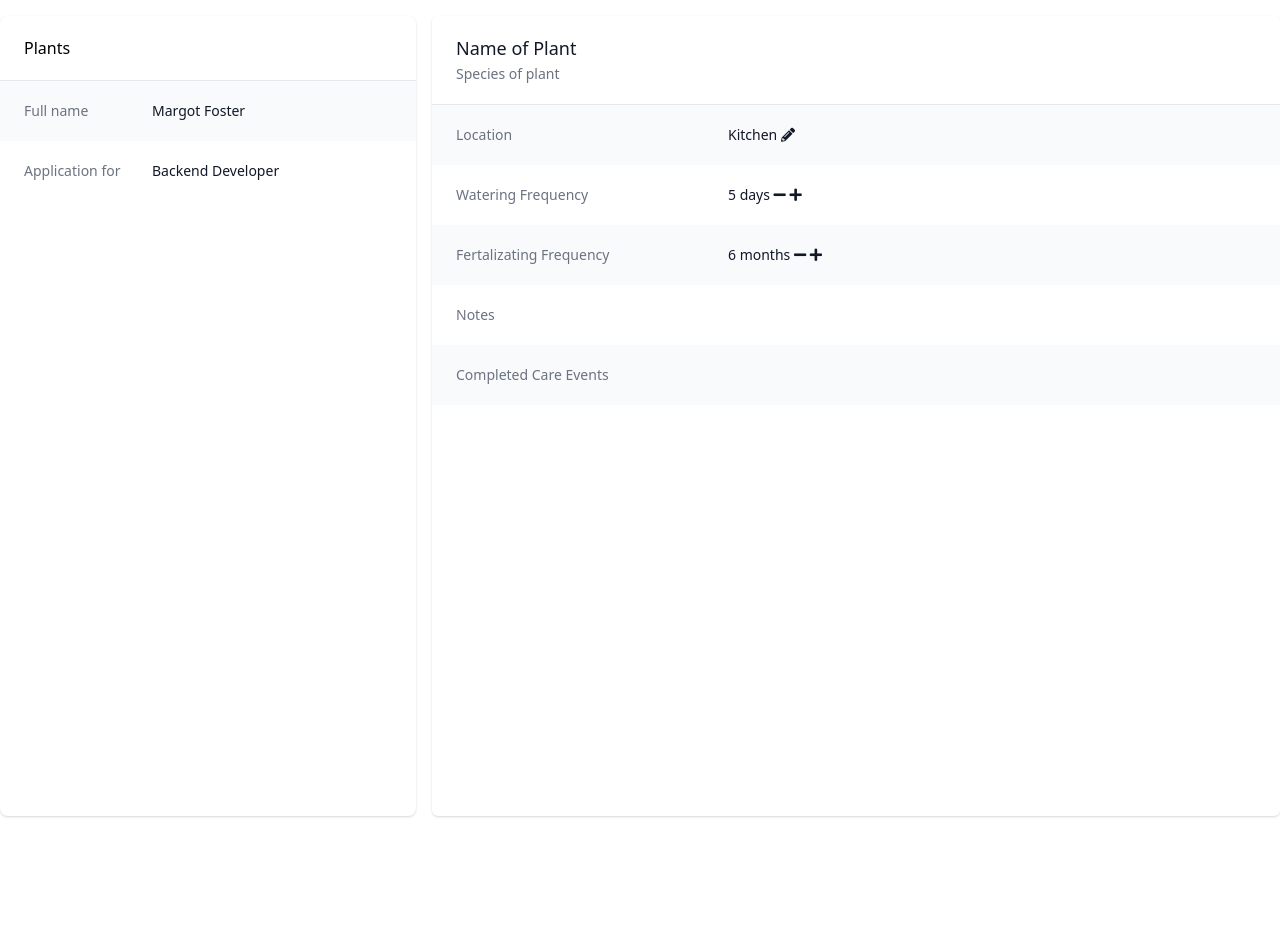
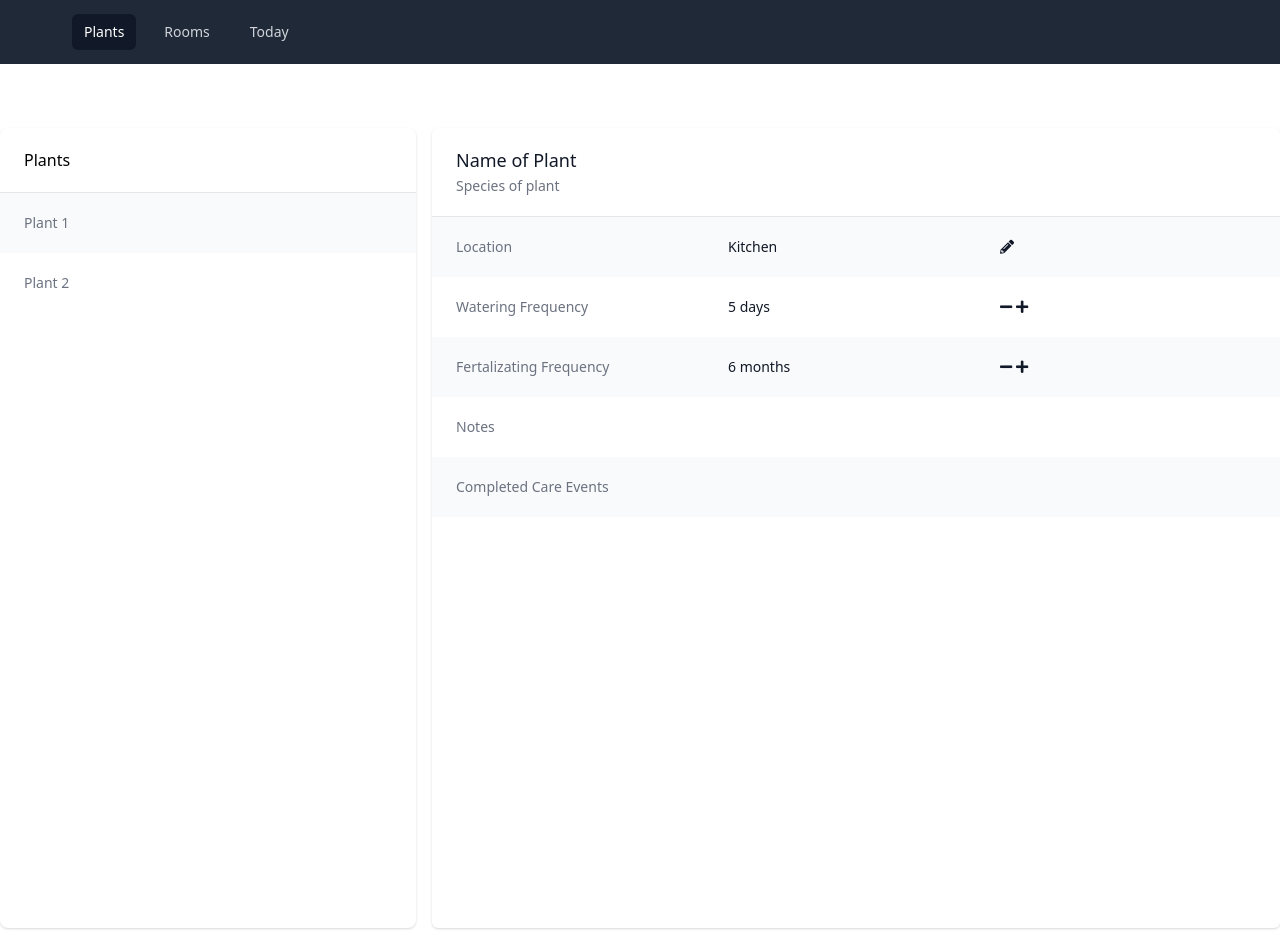
Before and after one commit to patrick-rush/rails-js-drip-frontend, a plain HTML site: page index.html in a window 1280 px wide. Before the commit the page ends 832 px from the top, so only its background shows below. Drawn offline with nearby package versions, Linux system fonts and the light colour scheme.

Commit message:
add navbar

```diff
--- a/index.html
+++ b/index.html
@@ -9,7 +9,47 @@
     </head>
     <body>
 
-        <!---->
+      <div>
+        <nav class="bg-gray-800">
+          <div class="max-w-7xl mx-auto px-4 sm:px-6 lg:px-8">
+            <div class="flex items-center justify-between h-16">
+              <div class="flex items-center">
+                <div class="hidden md:block">
+                  <div class="ml-10 flex items-baseline space-x-4">
+                    <!-- Current: "bg-gray-900 text-white", Default: "text-gray-300 hover:bg-gray-700 hover:text-white" -->
+                    <a href="#" class="bg-gray-900 text-white px-3 py-2 rounded-md text-sm font-medium">Plants</a>
+
+                    <a href="#" class="text-gray-300 hover:bg-gray-700 hover:text-white px-3 py-2 rounded-md text-sm font-medium">Rooms</a>
+
+                    <a href="#" class="text-gray-300 hover:bg-gray-700 hover:text-white px-3 py-2 rounded-md text-sm font-medium">Today</a>
+                  </div>
+                </div>
+              </div>
+            </div>
+          </div>
+
+          <!--
+            Mobile menu, toggle classes based on menu state.
+
+            Open: "block", closed: "hidden"
+          -->
+          <div class="hidden md:hidden">
+            <div class="px-2 pt-2 pb-3 space-y-1 sm:px-3">
+              <!-- Current: "bg-gray-900 text-white", Default: "text-gray-300 hover:bg-gray-700 hover:text-white" -->
+              <a href="#" class="bg-gray-900 text-white block px-3 py-2 rounded-md text-base font-medium">Plants</a>
+
+              <a href="#" class="text-gray-300 hover:bg-gray-700 hover:text-white block px-3 py-2 rounded-md text-base font-medium">Rooms</a>
+
+              <a href="#" class="text-gray-300 hover:bg-gray-700 hover:text-white block px-3 py-2 rounded-md text-base font-medium">Today</a>
+            </div>
+          </div>
+        </nav>
+        <main>
+          <div class="max-w-7xl mx-auto py-6 sm:px-6 lg:px-8">
+          </div>
+        </main>
+      </div>
+
         <div class="container mx-auto sm:grid grid-cols-3 gap-4 my-4">
 
 <!--
@@ -43,18 +83,12 @@
               <ul>
                 <div class="bg-gray-50 px-4 py-5 sm:grid sm:grid-cols-3 sm:gap-4 sm:px-6">
                   <li class="text-sm font-medium text-gray-500">
-            Full name
-          </li>
-          <li class="mt-1 text-sm text-gray-900 sm:mt-0 sm:col-span-2">
-            Margot Foster
+                    Plant 1
                   </li>
                 </div>
                 <div class="bg-white px-4 py-5 sm:grid sm:grid-cols-3 sm:gap-4 sm:px-6">
                   <li class="text-sm font-medium text-gray-500">
-            Application for
-          </li>
-          <li class="mt-1 text-sm text-gray-900 sm:mt-0 sm:col-span-2">
-            Backend Developer
+                    Plant 2
                   </li>
                 </div>
               </ul>
@@ -76,33 +110,37 @@
                   <li class="text-sm font-medium text-gray-500">
                     Location
                   </li>
-                      <li class="mt-1 text-sm text-gray-900 sm:mt-0 sm:col-span-2">
+                  <li class="mt-1 text-sm text-gray-900 sm:mt-0 sm:col-span-1">
                     <a href="#" class="py-4 col-span-10 sm:col-span-4">Kitchen</a>
-                        <a href="#" class="my-4 text-right"><i class="fa fa-pencil-alt"></i></a>
                   </li>
-
+                  <li class="mt-1 text-sm text-gray-900 sm:mt-0 sm:col-span-1">
+                    <a href="#" class="my-4 text-right"><i class="fa fa-pencil-alt content-end"></i></a>
+                  </li>
                 </div>
                 <div class="bg-white px-4 py-5 sm:grid sm:grid-cols-3 sm:gap-4 sm:px-6">
                   <li class="text-sm font-medium text-gray-500">
                     Watering Frequency
                   </li>
-                      <li class="mt-1 text-sm text-gray-900 sm:mt-0 sm:col-span-2">
+                  <li class="mt-1 text-sm text-gray-900 sm:mt-0 sm:col-span-1">
                     <a href="#" class="py-4 col-span-10 sm:col-span-4">5 days</a>
+                  </li>
+                  <li class="mt-1 text-sm text-gray-900 sm:mt-0 sm:col-span-1">
                     <a href="#" class="my-4 text-right"><i class="fa fa-minus"></i></a>
                     <a href="#" class="my-4 text-right"><i class="fa fa-plus"></i></a>
-
                   </li>
                 </div>
                 <div class="bg-gray-50 px-4 py-5 sm:grid sm:grid-cols-3 sm:gap-4 sm:px-6">
                   <li class="text-sm font-medium text-gray-500">
                     Fertalizating Frequency
                   </li>
-                      <li class="mt-1 text-sm text-gray-900 sm:mt-0 sm:col-span-2">
+                  <li class="mt-1 text-sm text-gray-900 sm:mt-0 sm:col-span-1">
                     <a href="#" class="py-4 col-span-10 sm:col-span-4">6 months</a>
+                  </li>
+                  <li class="mt-1 text-sm text-gray-900 sm:mt-0 sm:col-span-1">
                     <a href="#" class="my-4 text-right"><i class="fa fa-minus"></i></a>
                     <a href="#" class="my-4 text-right"><i class="fa fa-plus"></i></a>
+                  </li>
 
-                      </li>
                 </div>
                 <div class="bg-white px-4 py-5 sm:grid sm:grid-cols-3 sm:gap-4 sm:px-6">
                   <li class="text-sm font-medium text-gray-500">
```
Lines whose indentation alone changed are shown as unchanged.
